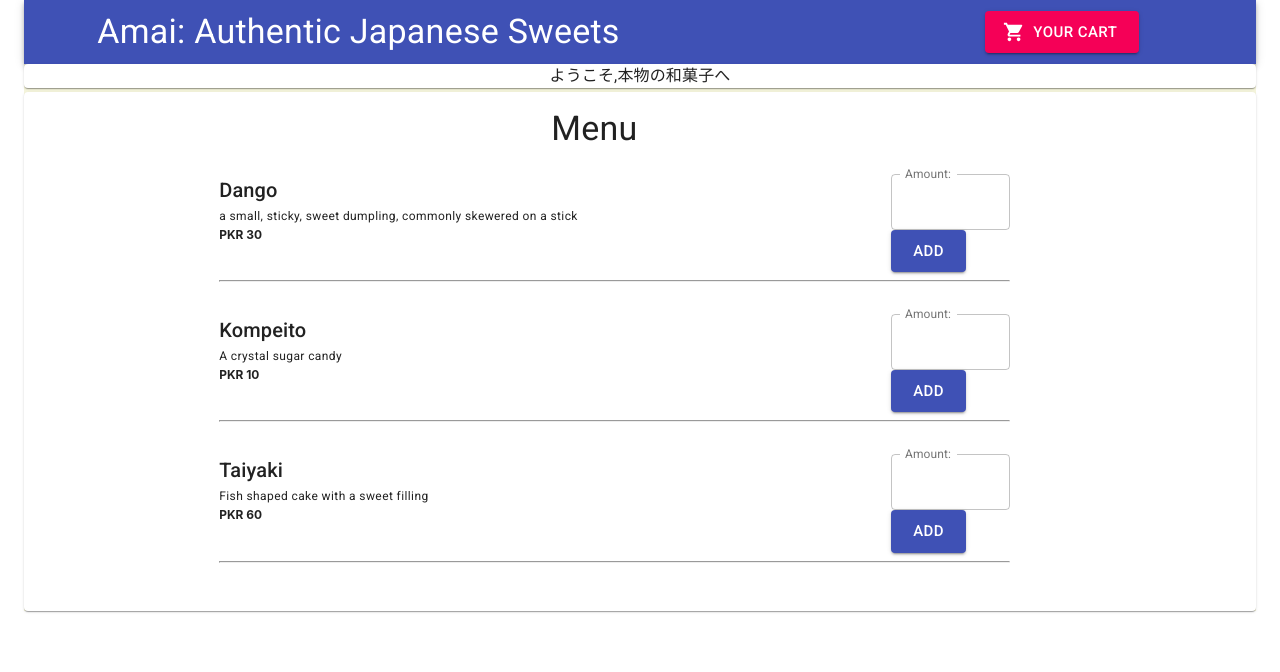
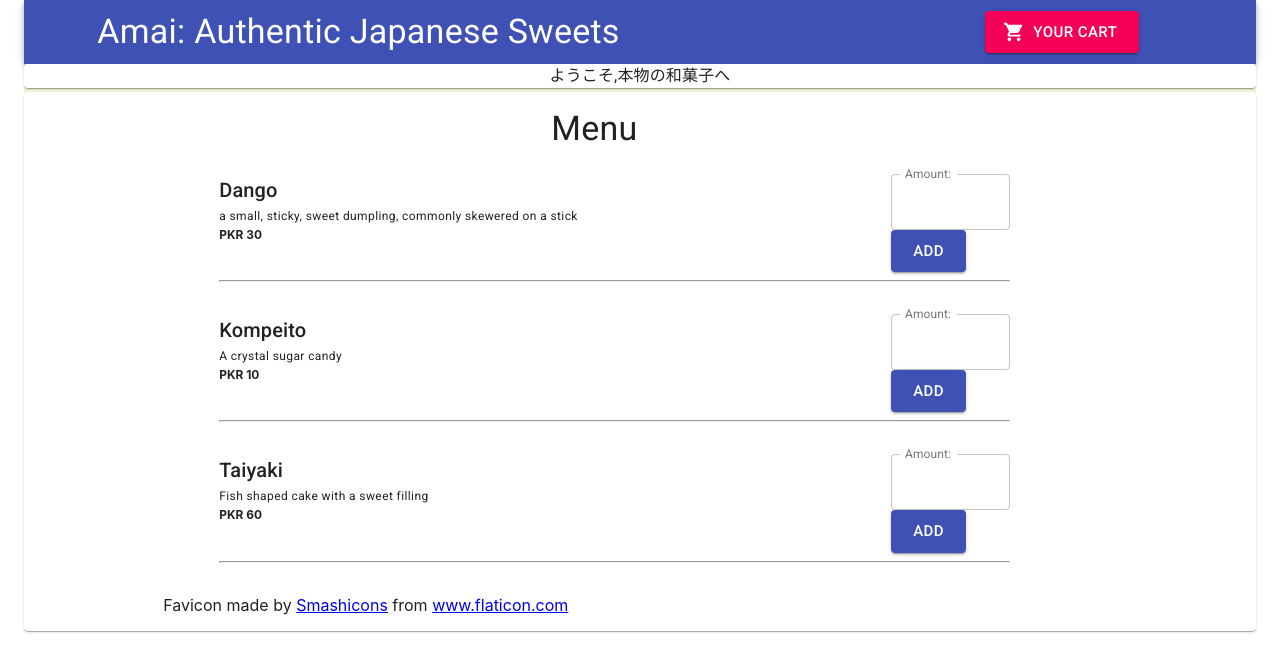
Before and after one commit to algoSupport/Food-Ordering, a React (Create React App) app: page / in a window 1280 px wide. Shown: the top 672 px of the page. Built offline with nearby package versions, Linux system fonts and the light colour scheme.

Commit message:
Updated icon

```diff
--- a/src/Components/Menu/Menu.js
+++ b/src/Components/Menu/Menu.js
@@ -1,64 +1,78 @@
 import CardNew from "./../../UI/Card/Card";
-import {Grid,Typography,Container, Box,Paper,Card} from "@material-ui/core"
+import {
+  Grid,
+  Typography,
+  Container,
+  Box,
+  Paper,
+  Card,
+} from "@material-ui/core";
 import MenuItem from "./MenuItem/MenuItem";
 
 import styles from "./Menu.module.css";
 import { useEffect, useState } from "react";
 
 const Menu = () => {
-
   const [menuListArray, setMenuListArray] = useState([]);
 
-  useEffect(()=>{
-
+  useEffect(() => {
     setMenuListArray([
       {
-        MenuItemTitle:"Dango",
-        MenuItemDesc:"a small, sticky, sweet dumpling, commonly skewered on a stick",
-        MenuItemPrice:"30",
+        MenuItemTitle: "Dango",
+        MenuItemDesc:
+          "a small, sticky, sweet dumpling, commonly skewered on a stick",
+        MenuItemPrice: "30",
       },
 
       {
-        MenuItemTitle:"Kompeito",
-        MenuItemDesc:"A crystal sugar candy",
-        MenuItemPrice:"10",
+        MenuItemTitle: "Kompeito",
+        MenuItemDesc: "A crystal sugar candy",
+        MenuItemPrice: "10",
       },
 
       {
-        MenuItemTitle:"Taiyaki",
-        MenuItemDesc:"Fish shaped cake with a sweet filling",
-        MenuItemPrice:"60",
+        MenuItemTitle: "Taiyaki",
+        MenuItemDesc: "Fish shaped cake with a sweet filling",
+        MenuItemPrice: "60",
       },
     ]);
-  },[])
+  }, []);
 
-  let readyArray=menuListArray.map( menuItem=> (
-    <Box m={1} p={1} key={menuItem.MenuItemTitle} >
-  <MenuItem
-   MenuItemTitle={menuItem.MenuItemTitle}
-  MenuItemDesc={menuItem.MenuItemDesc}
-  MenuItemPrice={menuItem.MenuItemPrice} />
-   <hr/>
-  </Box>  ));
-
-
-
-
+  let readyArray = menuListArray.map((menuItem) => (
+    <Box m={1} p={1} key={menuItem.MenuItemTitle}>
+      <MenuItem
+        MenuItemTitle={menuItem.MenuItemTitle}
+        MenuItemDesc={menuItem.MenuItemDesc}
+        MenuItemPrice={menuItem.MenuItemPrice}
+      />
+      <hr />
+    </Box>
+  ));
 
   return (
     <Paper>
-          <Box width="70%"  m={0.5} p={2} mx="10%">
+      <Box width="70%" m={0.5} p={2} mx="10%">
+        <Typography variant="h4" component="h2" align="center">
+          Menu
+        </Typography>
 
-      <Typography variant="h4" component="h2" align="center">Menu</Typography>
-
-      <ul className={styles.MenuList}>
-        {readyArray}
-      </ul>
-
+        <ul className={styles.MenuList}>{readyArray}</ul>
+        <div>
+          Favicon made by{" "}
+          <a
+            href="https://www.flaticon.com/authors/smashicons"
+            title="Smashicons"
+          >
+            Smashicons
+          </a>{" "}
+          from{" "}
+          <a href="https://www.flaticon.com/" title="Flaticon">
+            www.flaticon.com
+          </a>
+        </div>
       </Box>
     </Paper>
-
-  )
+  );
 };
 
 export default Menu;
```
Also changed, not shown: public/manifest.json, 1 other file (tests, documents, lock files or other folders).
